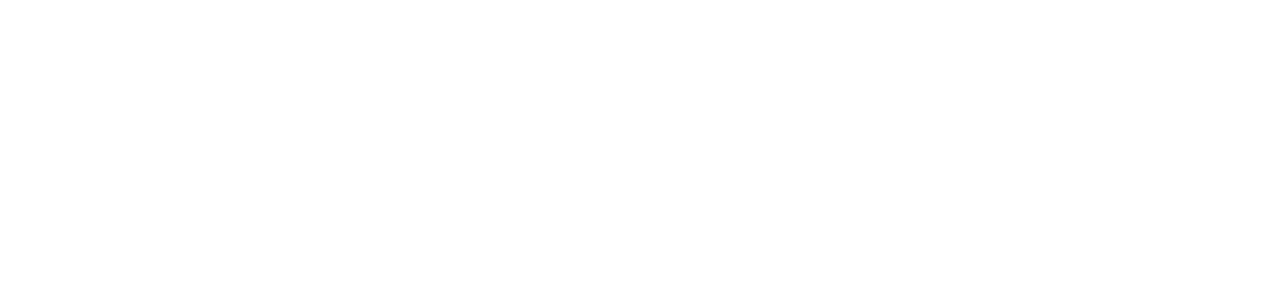
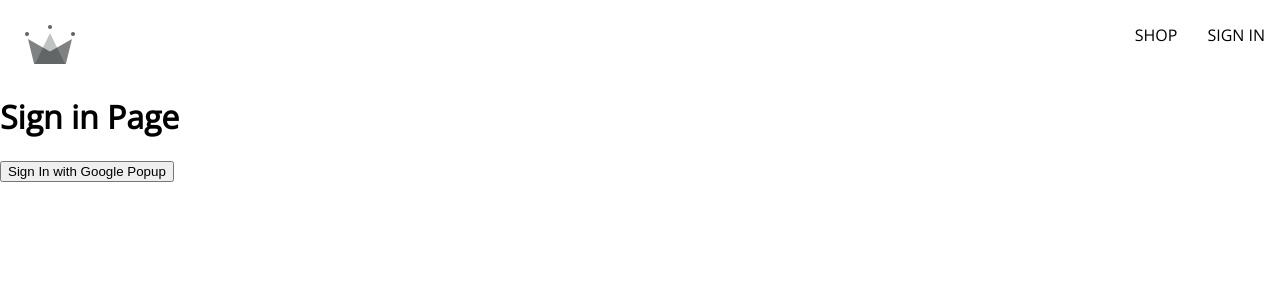
Before and after one commit to Zohaib-Eh/ecom, a React (Create React App) app: page /sign-in in a window 1280 px wide. Before the commit this address had no page. Shown: the top 300 px of the page. Built offline with nearby package versions, Linux system fonts and the light colour scheme; a web font is replaced by a local one.

Commit message:
google firebase issue

```diff
--- a/package.json
+++ b/package.json
@@ -6,6 +6,7 @@
     "@testing-library/jest-dom": "^5.17.0",
     "@testing-library/react": "^13.4.0",
     "@testing-library/user-event": "^13.5.0",
+    "firebase": "^10.7.1",
     "react": "^18.2.0",
     "react-dom": "^18.2.0",
     "react-router-dom": "^6.21.2",
--- a/src/App.js
+++ b/src/App.js
@@ -2,6 +2,7 @@ import { Route, Routes, Outlet } from 'react-router-dom';
 
 import Home from './routes/home/home.component'
 import Navigation from './routes/navigation/naviagtion.component';
+import SignIn from './routes/sign-in/sign-in.component';
 
 const Shop = () => {
   return <h1> I am a diff page</h1>
@@ -13,6 +14,7 @@ const App = () => {
       <Route path='/' element={<Navigation/>}>
       <Route index element={<Home/>}/>
       <Route path='shop' element={<Shop/>}/>
+      <Route path='sign-in' element={<SignIn/>}/>
       </Route>
     </Routes>
   );
--- a/src/routes/navigation/naviagtion.component.jsx
+++ b/src/routes/navigation/naviagtion.component.jsx
@@ -15,6 +15,9 @@ const Navigation = () => {
                 <Link className="nav-link" to='/shop'>
                     SHOP
                 </Link>
+                <Link className="nav-link" to='/sign-in'>
+                    SIGN IN
+                </Link>
             </div>
         </div>
         <Outlet />
--- /dev/null
+++ b/src/routes/sign-in/sign-in.component.jsx
@@ -0,0 +1,18 @@
+import { signInWithGooglePopup } from "../../utils/firebase/firebase.utils"
+
+const SignIn = () => {
+    const logGoogleUser = async () => {
+        const response = await signInWithGooglePopup();
+        console.log(response)
+    }
+    return (
+        <div>
+            <h1>Sign in Page</h1>
+            <button onClick={logGoogleUser}>
+                Sign In with Google Popup
+            </button>
+        </div>
+    )
+}
+
+export default SignIn
--- /dev/null
+++ b/src/utils/firebase/firebase.utils.js
@@ -0,0 +1,18 @@
+import { initializeApp } from 'firebase/app';
+import {getAuth, signInWithRedirect, signInWithPopup, GoogleAuthProvider} from 'firebase/auth';
+
+const firebaseConfig = {
+    apiKey: "AIzaSyBMtWjRZgAfXfriWlls9J4oQmXPNzV7a64",
+    authDomain: "ecom-project-ffff2.firebaseapp.com",
+    projectId: "ecom-project-ffff2",
+    storageBucket: "ecom-project-ffff2.appspot.com",
+    messagingSenderId: "269259715117",
+    appId: "1:269259715117:web:25fb28d4a69e2c000afea4"
+  };
+
+  const firebaseApp = initializeApp(firebaseConfig);
+
+  const provider = new GoogleAuthProvider();
+  provider.setCustomParameters({
+    prompt: "select_account"
+  });
```
Also changed, not shown: src/utils/firebase.utils.js (added, +18 -0 lines), 1 other file (tests, documents, lock files or other folders).
